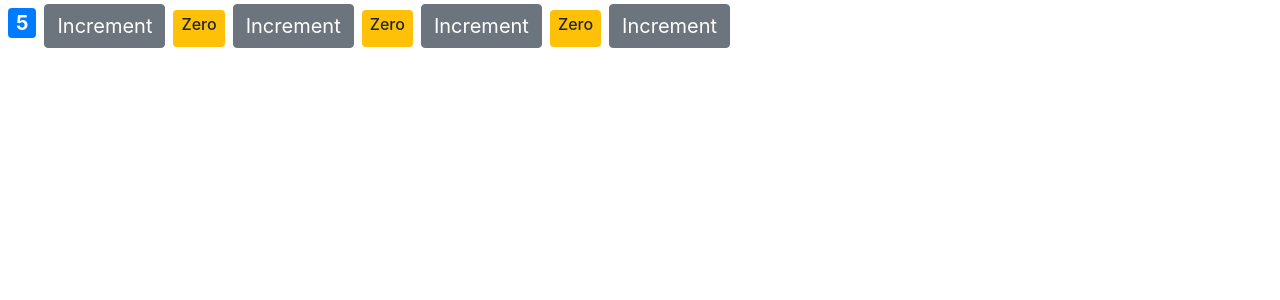
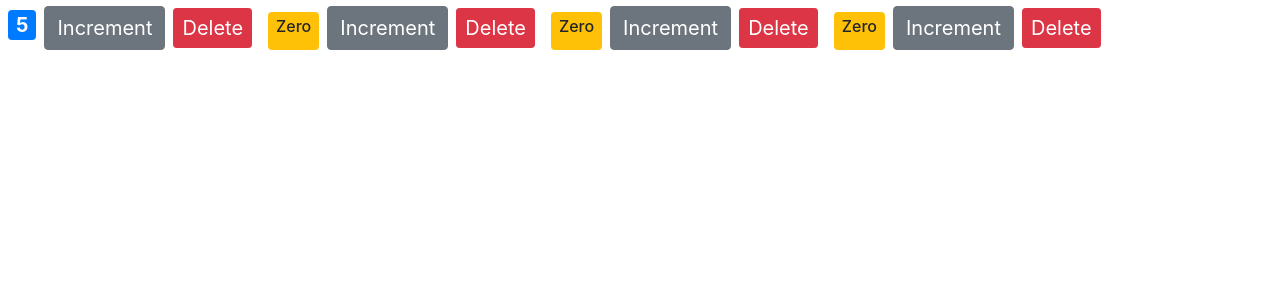
Before and after one commit to RishabhVerma098/counter-app, a React (Create React App) app in the folder counter-with-mosh/: page / in a window 1280 px wide. Shown: the top 300 px of the page. Built offline with nearby package versions, Linux system fonts and the light colour scheme.

Commit message:
added delete button

```diff
--- a/counter-with-mosh/src/components/counter.jsx
+++ b/counter-with-mosh/src/components/counter.jsx
@@ -16,8 +16,7 @@ class Counter extends Component {
   */
   //other than functions
   state = {
-    count: this.props.value,
-    tag: ["tag1", "tag2", "tag3"]
+    count: this.props.value
   }; //contain any data which the components need..(property)
 
   style = {
@@ -39,13 +38,14 @@ class Counter extends Component {
         >
           Increment
         </button>
-        {/**
-        <ul>
-          {this.state.tag.map(tag => (
-            <li key={tag}>{tag}</li>
-          ))}
-        </ul>
-        */}
+
+        <button
+          style={{ fontSize: "20px" }}
+          onClick={() => this.props.onDelete(this.props.id)}
+          className="btn btn-danger btn-sm m-2"
+        >
+          Delete
+        </button>
       </React.Fragment>
     );
   }
--- a/counter-with-mosh/src/components/counters.jsx
+++ b/counter-with-mosh/src/components/counters.jsx
@@ -1,5 +1,16 @@
 import React, { Component } from "react";
 import Counter from "./counter";
+//1:24:41 - 1:27:31 to learn about children props
+/**
+what is the difference between
+props and state , props includes
+data that we give to a component whereas
+state includes data that is local or
+private to that component so other
+components cannot access that state it's
+completely internal to that component
+ */
+
 class Counters extends Component {
   state = {
     counters: [
@@ -9,11 +20,25 @@ class Counters extends Component {
       { id: 4, value: 0 }
     ]
   };
+
+  onHandleDelete = counterId => {
+    //console.log("hi!!!", counterId);
+    const count = this.state.counters.filter(c => c.id !== counterId);
+    this.setState({ counters: count });
+    console.log("deleted", counterId);
+  };
+
   render() {
     return (
       <div>
         {this.state.counters.map(count => (
-          <Counter key={count.id} value={count.value} />
+          <Counter
+            key={count.id}
+            id={count.id}
+            value={count.value}
+            onDelete={this.onHandleDelete}
+            //instead of separately writing key and id we should do..1:42:52  https://www.youtube.com/watch?v=Ke90Tje7VS0&t=1561s
+          />
           //these key,value,selected(added before) are the properties that we define for counter.jsx (this.props)
           //key are special type of props they are not accesable
         ))}
```
